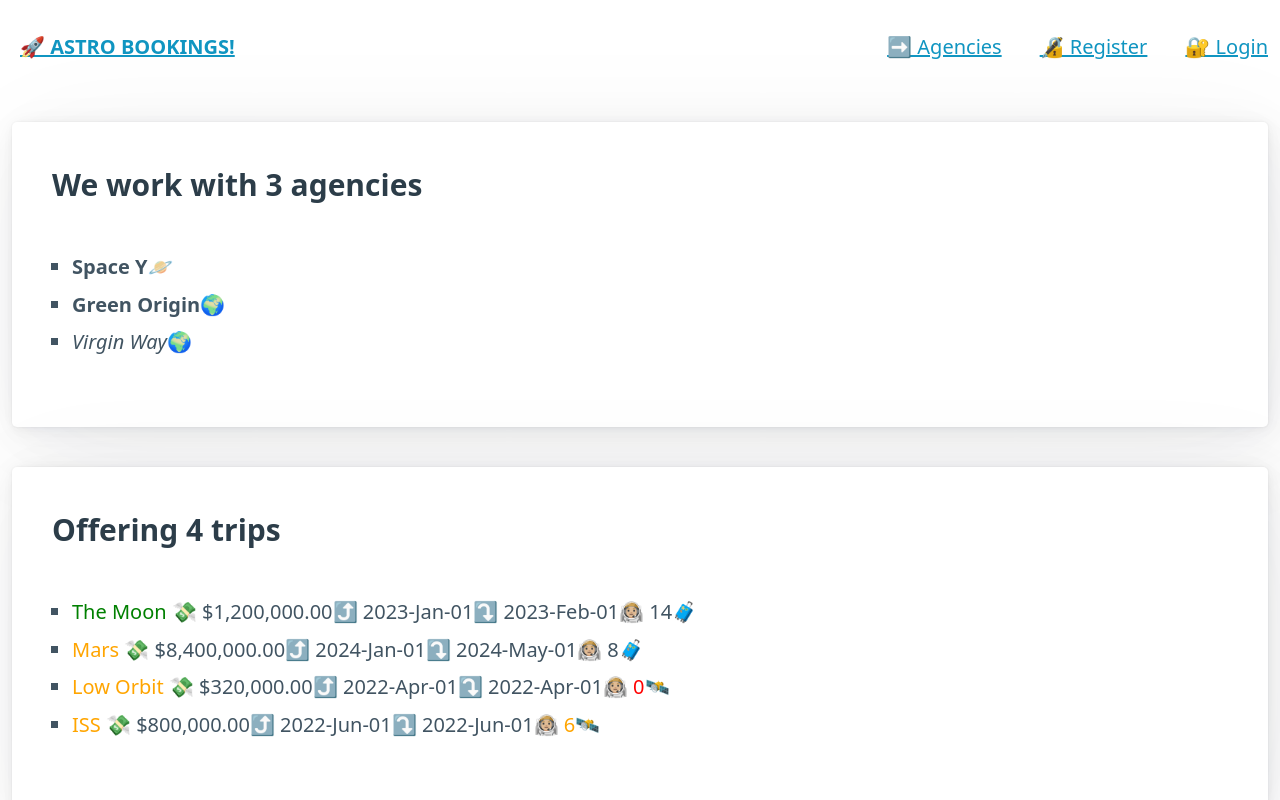
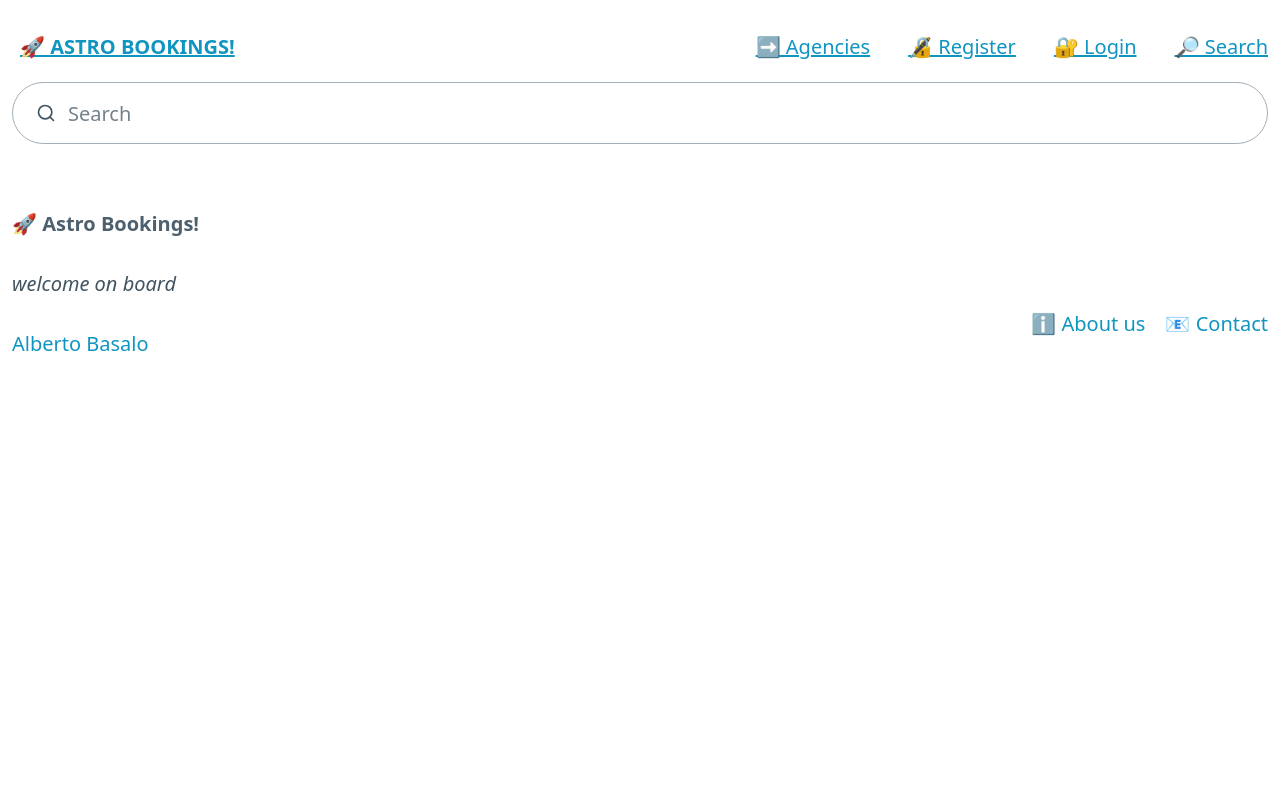
Before and after one commit to CursosAlbertoBasalo/imatia-angular_avanzado-septiembre, an Angular app: page /search in a window 1280 px wide. Before the commit this address led to /. Shown: the top 800 px of the page. Built offline with nearby package versions, Linux system fonts and the light colour scheme; data requests are answered from the project's data file.

Commit message:
feat: search control

```diff
--- a/angular.json
+++ b/angular.json
@@ -12,9 +12,9 @@
           "inlineStyle": false,
           "flat": true,
           "skipTests": true,
-          "skipSelector": false,
+          "skipSelector": true,
           "style": "none",
-          "type": "Component"
+          "type": "Page"
         },
         "@schematics/angular:class": {
           "skipTests": true
--- a/src/app/app-routing.module.ts
+++ b/src/app/app-routing.module.ts
@@ -64,6 +64,7 @@ const routes: Routes = [
     loadChildren: () =>
       import("./trips/trips.module").then((m) => m.TripsModule),
   },
+  { path: 'search', loadChildren: () => import('./search/search.module').then(m => m.SearchModule) },
   {
     path: "**",
     redirectTo: "",
--- a/src/app/header.component.ts
+++ b/src/app/header.component.ts
@@ -23,6 +23,7 @@ import { Component, Input } from "@angular/core";
           <li><a routerLink="/agencies">➡️ Agencies</a></li>
           <li><a routerLink="/auth/register">🔏 Register</a></li>
           <li><a routerLink="/auth/login">🔐 Login</a></li>
+          <li><a routerLink="/search">🔎 Search</a></li>
         </ul>
       </nav>
     </header>
--- /dev/null
+++ b/src/app/search/search-routing.module.ts
@@ -0,0 +1,11 @@
+import { NgModule } from "@angular/core";
+import { RouterModule, Routes } from "@angular/router";
+import { SearchPage } from "./search.page";
+
+const routes: Routes = [{ path: "", component: SearchPage }];
+
+@NgModule({
+  imports: [RouterModule.forChild(routes)],
+  exports: [RouterModule],
+})
+export class SearchRoutingModule {}
--- /dev/null
+++ b/src/app/search/search.page.ts
@@ -0,0 +1,18 @@
+import { ChangeDetectionStrategy, Component } from "@angular/core";
+
+@Component({
+  template: `
+    <app-search-control
+      (searchTerm)="onSearchTerm($event)"
+    ></app-search-control>
+    <h3>{{ searchTerm }}</h3>
+  `,
+  changeDetection: ChangeDetectionStrategy.OnPush,
+})
+export class SearchPage {
+  searchTerm: string = "";
+  onSearchTerm(searchTerm: string) {
+    this.searchTerm = searchTerm;
+    console.log("Received", this.searchTerm);
+  }
+}
--- /dev/null
+++ b/src/app/shared/search.control.ts
@@ -0,0 +1,52 @@
+import {
+  AfterViewInit,
+  ChangeDetectionStrategy,
+  Component,
+  ElementRef,
+  EventEmitter,
+  Output,
+  ViewChild,
+} from "@angular/core";
+import {
+  debounceTime,
+  distinctUntilChanged,
+  filter,
+  fromEvent,
+  map,
+  pipe,
+} from "rxjs";
+
+@Component({
+  selector: "app-search-control",
+  changeDetection: ChangeDetectionStrategy.OnPush,
+  template: `
+    <input #searchInput type="search" placeholder="Search" />
+  `,
+})
+export class SearchControl implements AfterViewInit {
+  @Output() searchTerm = new EventEmitter<string>();
+  @ViewChild("searchInput", { static: true }) searchInput!: ElementRef;
+
+  ngAfterViewInit(): void {
+    this.createSearchableTerm$().subscribe((searchTerm: string) => {
+      this.searchTerm.emit(searchTerm);
+    });
+  }
+
+  createSearchableTerm$() {
+    const searchSource$ = fromEvent(this.searchInput.nativeElement, "input");
+    return searchSource$.pipe(this.getPipe$());
+  }
+
+  getPipe$() {
+    return pipe(
+      debounceTime(500),
+      map(this.toValue),
+      filter(this.byLength),
+      distinctUntilChanged()
+    );
+  }
+
+  toValue = (event: any) => event.target.value;
+  byLength = (searchTerm: string) => searchTerm.length > 2;
+}
--- a/src/app/shared/shared.module.ts
+++ b/src/app/shared/shared.module.ts
@@ -5,10 +5,11 @@ import { ReloadingComponent } from "./reloading.component";
 import { ListComponent } from './list.component';
 import { EmailControl } from './email.control';
 import { InputControl } from './input.control';
+import { SearchControl } from './search.control';
 
 @NgModule({
-  declarations: [ReloadingComponent, ListComponent, EmailControl, InputControl],
+  declarations: [ReloadingComponent, ListComponent, EmailControl, InputControl, SearchControl],
   imports: [CommonModule, ReactiveFormsModule],
-  exports: [ReloadingComponent, ReactiveFormsModule, ListComponent, EmailControl, InputControl],
+  exports: [ReloadingComponent, ReactiveFormsModule, ListComponent, EmailControl, InputControl, SearchControl],
 })
 export class SharedModule {}
```
Also changed, not shown: src/app/search/search.module.ts (added, +12 -0 lines), src/app/trips/trips.module.ts (+8 -13 lines).
